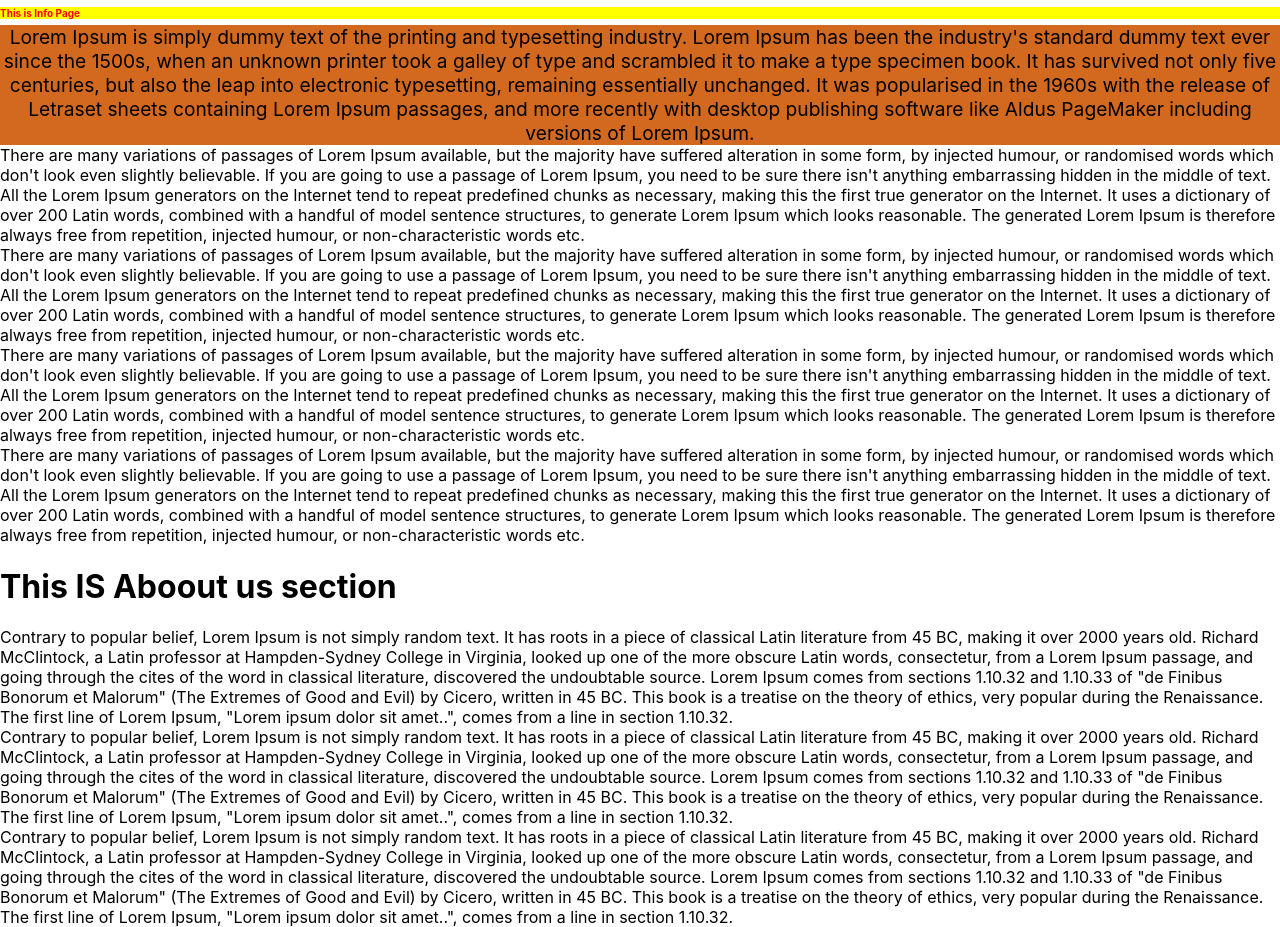
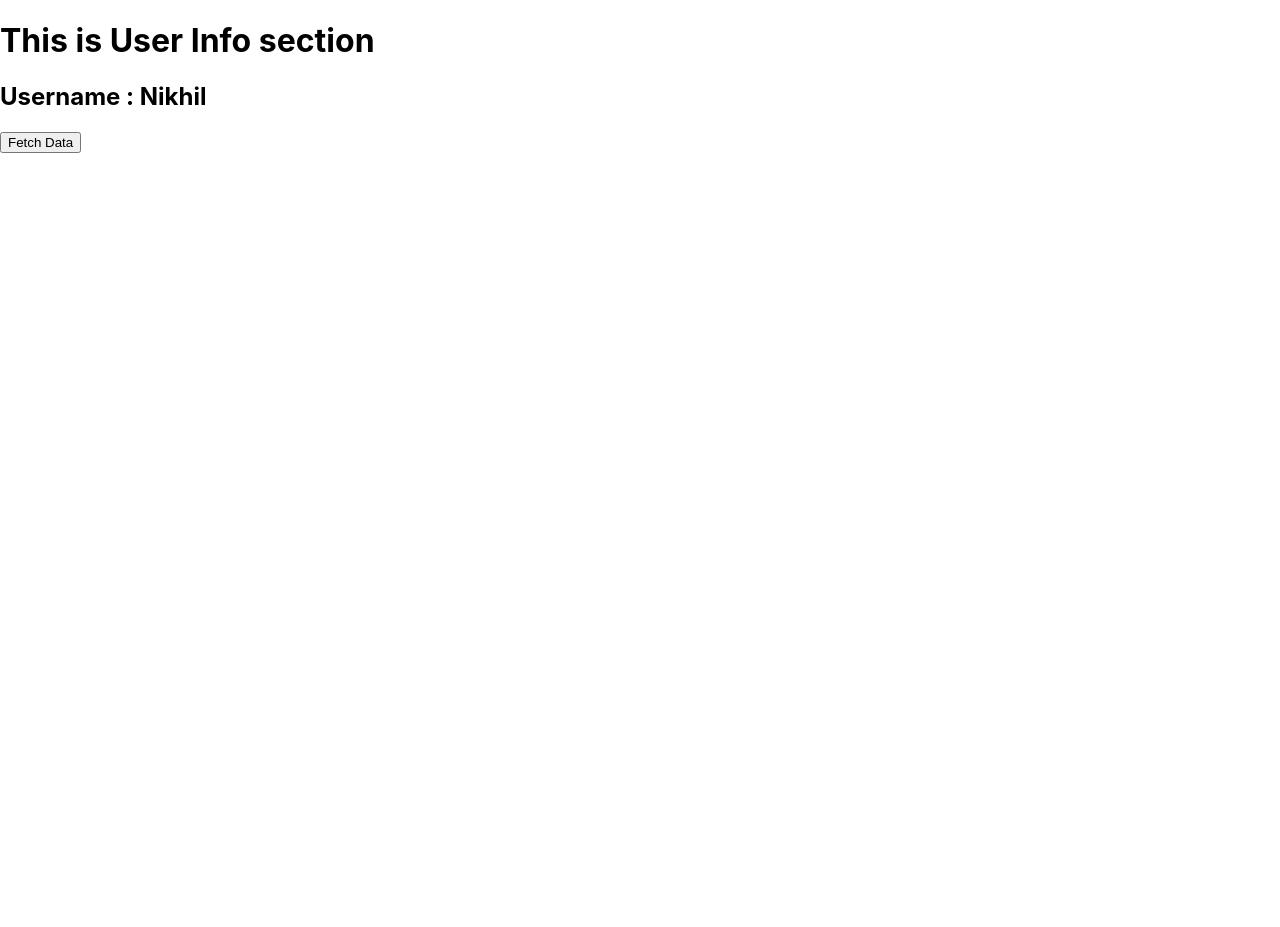
Before and after one commit to connectshiksha/MERN-1, a React (Create React App) app: page / in a window 1280 px wide. After the commit the page ends 800 px from the top, so only its background shows below. Built offline with nearby package versions, Linux system fonts and the light colour scheme.

Commit message:
added class 2

```diff
--- a/src/App.js
+++ b/src/App.js
@@ -1,12 +1,13 @@
 
 import Info from './components/info'
-import AboutUs from './components/AboutUs'
+// import AboutUs from './components/AboutUs'
 const App = () => {
 
   return (
     <>
       <Info />
-      <AboutUs/>
+      {/* <AboutUs/> */}
+
     </>
   )
 }
--- a/src/components/info.js
+++ b/src/components/info.js
@@ -1,11 +1,20 @@
 import '../css/info.css'
 
+import UserInfo from './userInfo'
 
 const Info = () => {
 
+    let userName = "Nikhil"
+
+    const greetUser = ()=>{
+        console.log(`hello Wellcome to our site ${userName}`) ;
+    }
+
     return (
         <>
-            <div>
+
+            <UserInfo userNameExample = {userName} greetFuntion = {greetUser} />
+            {/* <div>
                 <h1 style={{ background: "yellow", fontSize: "10px", color: "red" }} >
                     This is Info Page
                 </h1 >
@@ -13,22 +22,7 @@ const Info = () => {
                     Lorem Ipsum is simply dummy text of the printing and typesetting industry. Lorem Ipsum has been the industry's standard dummy text ever since the 1500s, when an unknown printer took a galley of type and scrambled it to make a type specimen book. It has survived not only five centuries, but also the leap into electronic typesetting, remaining essentially unchanged. It was popularised in the 1960s with the release of Letraset sheets containing Lorem Ipsum passages, and more recently with desktop publishing software like Aldus PageMaker including versions of Lorem Ipsum.
                 </div>
 
-                <div>
-                    There are many variations of passages of Lorem Ipsum available, but the majority have suffered alteration in some form, by injected humour, or randomised words which don't look even slightly believable. If you are going to use a passage of Lorem Ipsum, you need to be sure there isn't anything embarrassing hidden in the middle of text. All the Lorem Ipsum generators on the Internet tend to repeat predefined chunks as necessary, making this the first true generator on the Internet. It uses a dictionary of over 200 Latin words, combined with a handful of model sentence structures, to generate Lorem Ipsum which looks reasonable. The generated Lorem Ipsum is therefore always free from repetition, injected humour, or non-characteristic words etc.
-                </div>
-
-                <div>
-                    There are many variations of passages of Lorem Ipsum available, but the majority have suffered alteration in some form, by injected humour, or randomised words which don't look even slightly believable. If you are going to use a passage of Lorem Ipsum, you need to be sure there isn't anything embarrassing hidden in the middle of text. All the Lorem Ipsum generators on the Internet tend to repeat predefined chunks as necessary, making this the first true generator on the Internet. It uses a dictionary of over 200 Latin words, combined with a handful of model sentence structures, to generate Lorem Ipsum which looks reasonable. The generated Lorem Ipsum is therefore always free from repetition, injected humour, or non-characteristic words etc.
-                </div>
-
-                <div>
-                    There are many variations of passages of Lorem Ipsum available, but the majority have suffered alteration in some form, by injected humour, or randomised words which don't look even slightly believable. If you are going to use a passage of Lorem Ipsum, you need to be sure there isn't anything embarrassing hidden in the middle of text. All the Lorem Ipsum generators on the Internet tend to repeat predefined chunks as necessary, making this the first true generator on the Internet. It uses a dictionary of over 200 Latin words, combined with a handful of model sentence structures, to generate Lorem Ipsum which looks reasonable. The generated Lorem Ipsum is therefore always free from repetition, injected humour, or non-characteristic words etc.
-                </div>
-
-                <div>
-                    There are many variations of passages of Lorem Ipsum available, but the majority have suffered alteration in some form, by injected humour, or randomised words which don't look even slightly believable. If you are going to use a passage of Lorem Ipsum, you need to be sure there isn't anything embarrassing hidden in the middle of text. All the Lorem Ipsum generators on the Internet tend to repeat predefined chunks as necessary, making this the first true generator on the Internet. It uses a dictionary of over 200 Latin words, combined with a handful of model sentence structures, to generate Lorem Ipsum which looks reasonable. The generated Lorem Ipsum is therefore always free from repetition, injected humour, or non-characteristic words etc.
-                </div>
-            </div>
+            </div> */}
         </>
 
     )
--- /dev/null
+++ b/src/components/userInfo.js
@@ -0,0 +1,36 @@
+
+
+const UserInfo =(props)=>{
+    console.log("props ", props )
+    props.greetFuntion() ;
+
+    const fetchData=()=>{
+      let url = "https://api.publicapis.org/entries"
+
+        try {
+            fetch(url).then((data)=>{
+                return data.json()
+            }).then((data)=>{
+                console.log("fetched Data",data)
+
+            })
+
+        } catch (error) {
+            console.log("error while fetching data",error)
+        }finally{
+            console.log("work of api fetch is completed")
+        }
+    }
+
+    return(
+        <>
+         <h1> This is User Info section </h1>
+         <h2>Username : {props.userNameExample} </h2>
+         <button onClick={()=>fetchData()}> Fetch Data </button>
+
+        </>
+    )
+
+}
+
+export default UserInfo
```
